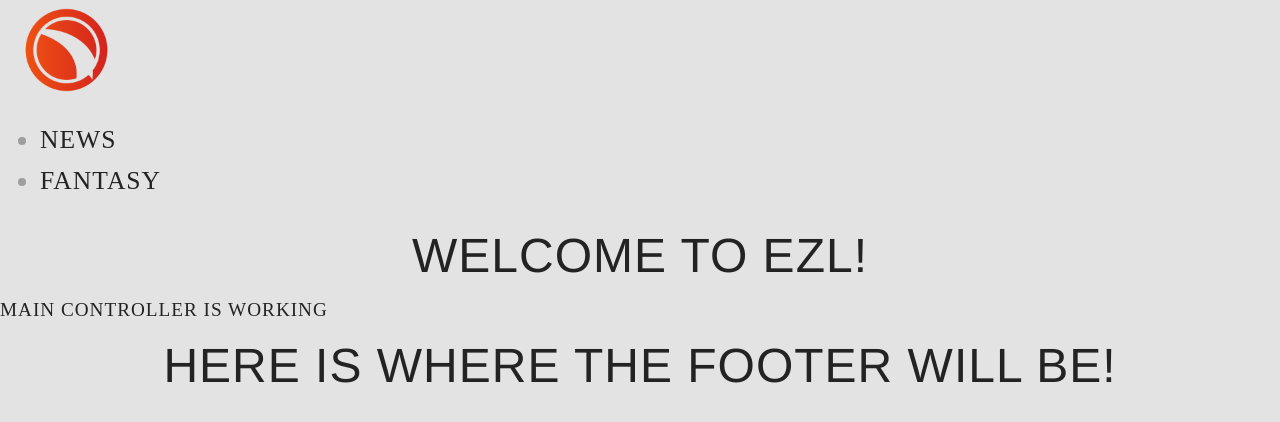
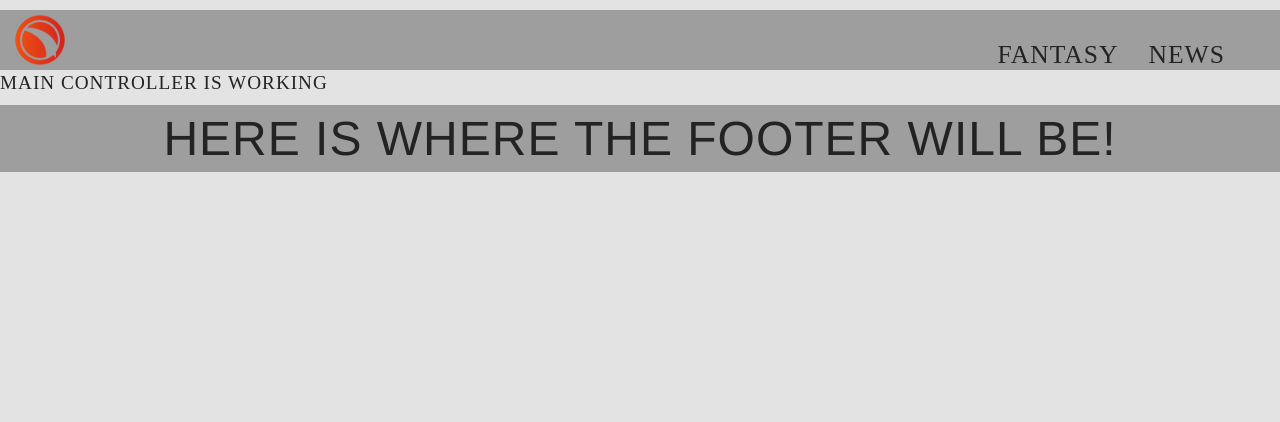
Before and after one commit to rahulyhg/ezl-front-end, a PHP site: page / in a window 1280 px wide. Shown: the top 422 px of the page. Run offline with PHP 8.4, Linux system fonts and the light colour scheme; some libraries are stand-ins or nearby versions.

Commit message:
made some visual changes

```diff
--- a/css/main.css
+++ b/css/main.css
@@ -241,5 +241,24 @@ td a.button:focus {
 /* ******************************* NEW CODE ******************************* */
 
 footer {
-  background-color: rgba(240, 82, 19, 1);
+  background-color: rgba(158, 158, 158, 1);
 }
+
+header {
+  background-color: rgba(158, 158, 158, 1);
+  height: 60px;
+}
+
+#logo {
+  width: 5em;
+  height: auto;
+  display: inline-block;
+  position: absolute;
+}
+
+nav li {
+  display: inline-block;
+  position: relative;
+  float: right;
+  padding: 15px;
+}
--- a/include/footer.html
+++ b/include/footer.html
@@ -1 +1,3 @@
-<h1>Here is where the footer will be!</h1>
+<footer>
+   <h1>Here is where the footer will be!</h1>
+</footer>
--- a/include/header.html
+++ b/include/header.html
@@ -1,5 +1,7 @@
 <header>
-   <a href="index.html" title="go back to Home."><img class="logo" src="media/EZL/logo-v1.png"></a>
+   <div id="logo">
+      <a href="#" title="return to home page"><img src="media/EZL/logo-v1.png"></a>
+   </div>
    <nav>
       <ul>
          <li><a href="#news">News</a></li>
--- a/index.html
+++ b/index.html
@@ -19,7 +19,6 @@
   <body ng-controller="mainController">
     <main-nav-bar ng-if="!bShow"></main-nav-bar>
     <div id="main">
-      <h1>Welcome to EZL!</h1>
       <ng-view></ng-view>
     </div>
     <main-footer></main-footer>
```
Also changed, not shown: include/old_header.html (deleted, +0 -71 lines), pages/fantasy.html (+6 -6 lines).
